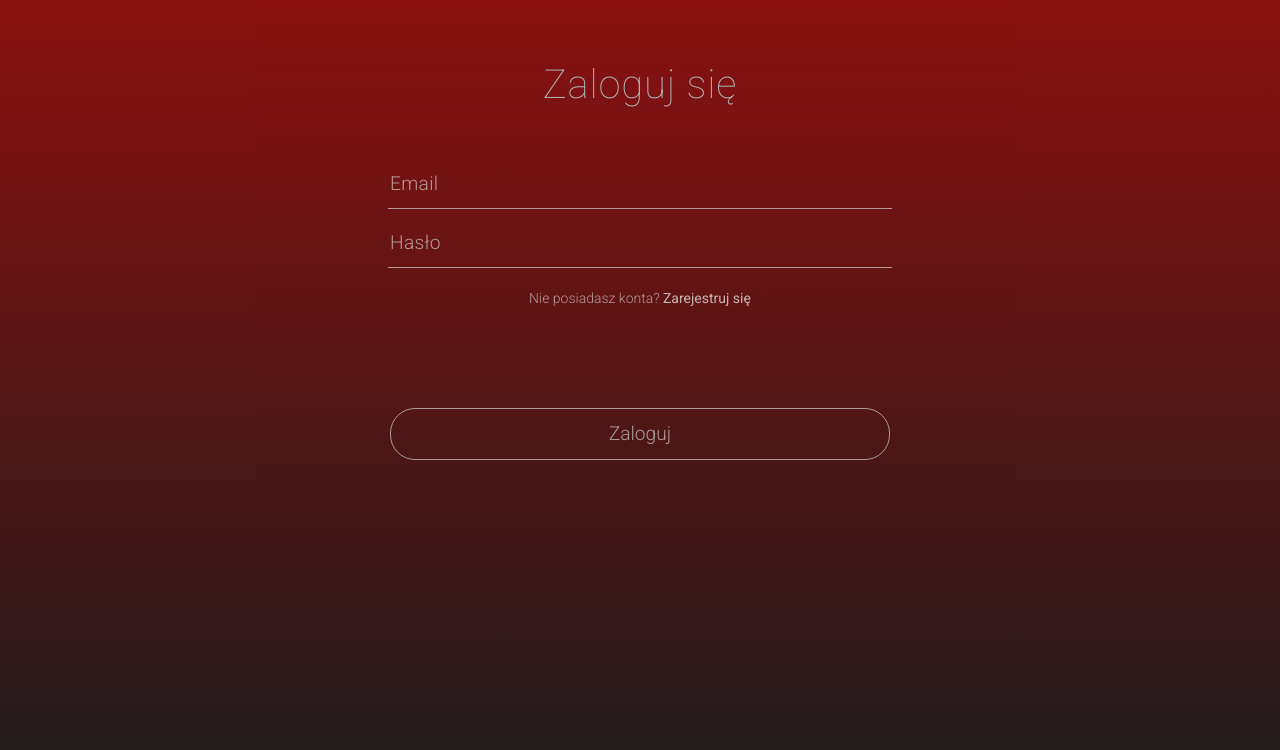
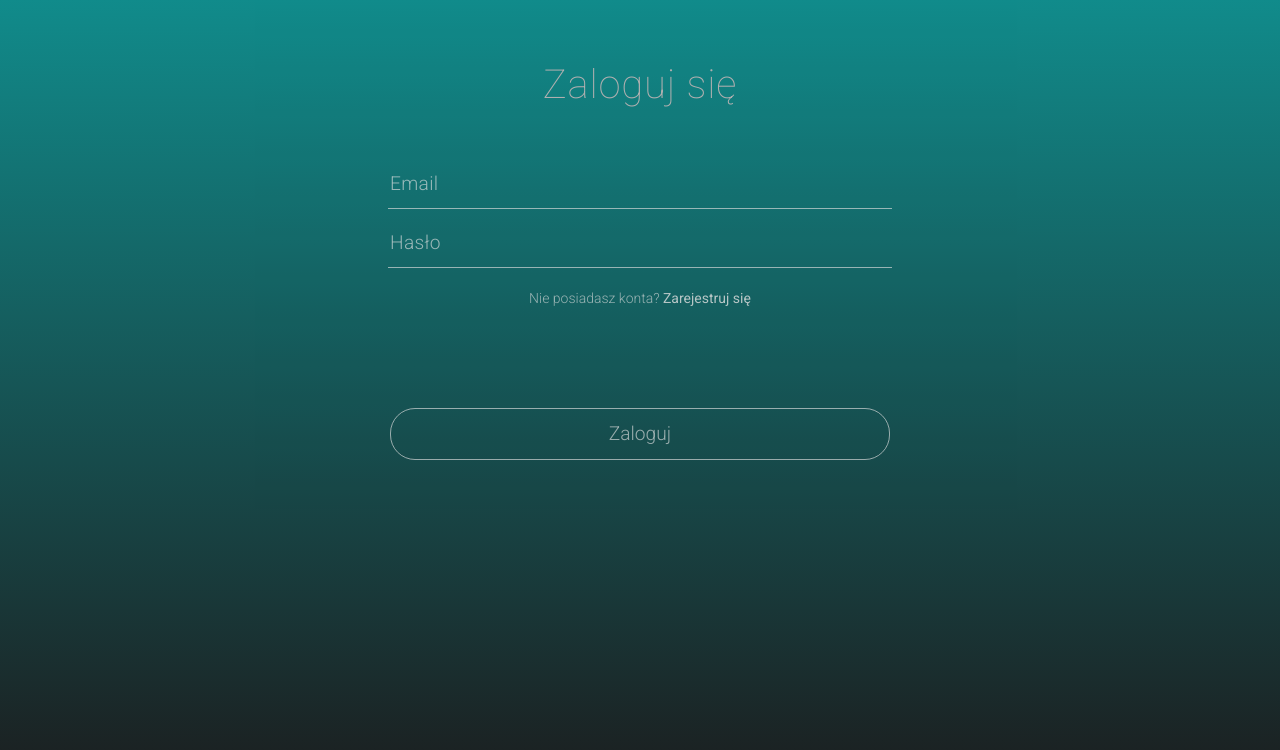
Before and after one commit to POLSL-GRUPA-2/gornik-zabrze-training-app-front, an Angular app: page /login in a window 1280 px wide. Shown: the top 750 px of the page. Built offline with nearby package versions, Linux system fonts and the light colour scheme.

Commit message:
fixed tabbar

```diff
--- a/src/app/auth.guard.ts
+++ b/src/app/auth.guard.ts
@@ -34,10 +34,12 @@ export class AuthGuard implements CanActivate {
       first(),
       tap((loggedIn) => {
         if (!loggedIn) {
+          console.log('siema')
           Emitters.authEmitter.emit(false)
           this.router.navigateByUrl('/login')
+        } else {
+          Emitters.authEmitter.emit(true)
         }
-        Emitters.authEmitter.emit(true)
       })
     )
   }
--- a/src/app/components/tabbar/tabbar.component.scss
+++ b/src/app/components/tabbar/tabbar.component.scss
@@ -18,9 +18,9 @@
 // End Codepen spesific styling
 
 body {
-	font-family: "Inter", sans-serif;
+  font-family: 'Inter', sans-serif;
   color: #303030;
-	background-color: mix(colors.$lighter-dark, #ad2e2e, 95%);
+  background-color: mix(colors.$lighter-dark, colors.$ligther-blue, 95%);
 }
 
 .menu {
@@ -29,7 +29,8 @@ body {
   height: 60px;
   overflow: hidden;
   background-color: colors.$lighter-dark;
-	box-shadow: 0 0 1px 0 rgba(#ad2e2e, 0.25), 0 15px 30px 0 rgba(#ad2e2e, 0.1);
+  box-shadow: 0 0 1px 0 rgba(colors.$ligther-blue, 0.25),
+    0 15px 30px 0 rgba(colors.$ligther-blue, 0.1);
 }
 
 .menu-item {
@@ -43,12 +44,12 @@ body {
   &:hover {
     outline: none;
     .material-icons {
-			font-family: "Material Icons";
-			color: #ad2e2e;
+      font-family: 'Material Icons';
+      color: colors.$ligther-blue;
     }
 
     .menu-item-label {
-			color: #ad2e2e;
+      color: colors.$ligther-blue;
     }
   }
 }
@@ -57,13 +58,13 @@ body {
   display: block;
   margin-bottom: 4px;
   font-size: 20px;
-	color: mix(colors.$lighter-dark, colors.$ligther-red, 60%);
+  color: mix(colors.$lighter-dark, colors.$ligther-blue, 60%);
   transition: 0.25s ease;
 }
 
 .menu-item-label {
   display: block;
   font-size: 12px;
-	color: mix(colors.$lighter-dark, colors.$ligther-red, 70%);
+  color: mix(colors.$lighter-dark, colors.$ligther-blue, 70%);
   transition: 0.25s ease;
 }
--- a/src/app/components/tabbar/tabbar.component.ts
+++ b/src/app/components/tabbar/tabbar.component.ts
@@ -61,6 +61,7 @@ export class TabbarComponent implements OnInit, AfterViewInit {
   ngOnInit(): void {
     Emitters.authEmitter.subscribe((auth: boolean) => {
       this.authenticated = auth
+      console.log('this.authenticated :>> ', this.authenticated)
     })
   }
 
--- a/src/app/styles/colors.scss
+++ b/src/app/styles/colors.scss
@@ -1,6 +1,7 @@
-$primary-color: #9c0c0c;
+$primary-color: #0c9c9c;
 $secondary-color: rgb(199, 199, 199);
 $tertiary-color: #19191a;
-$ligther-red: #fd1b1b;
+$ligther-blue: #1bc8fd;
+$ligther-blue2: #1bfdfd;
 $lighter-dark: #2b2b2b;
 $darker-dark: #2b2b2b;
```
Lines whose indentation alone changed are shown as unchanged.
